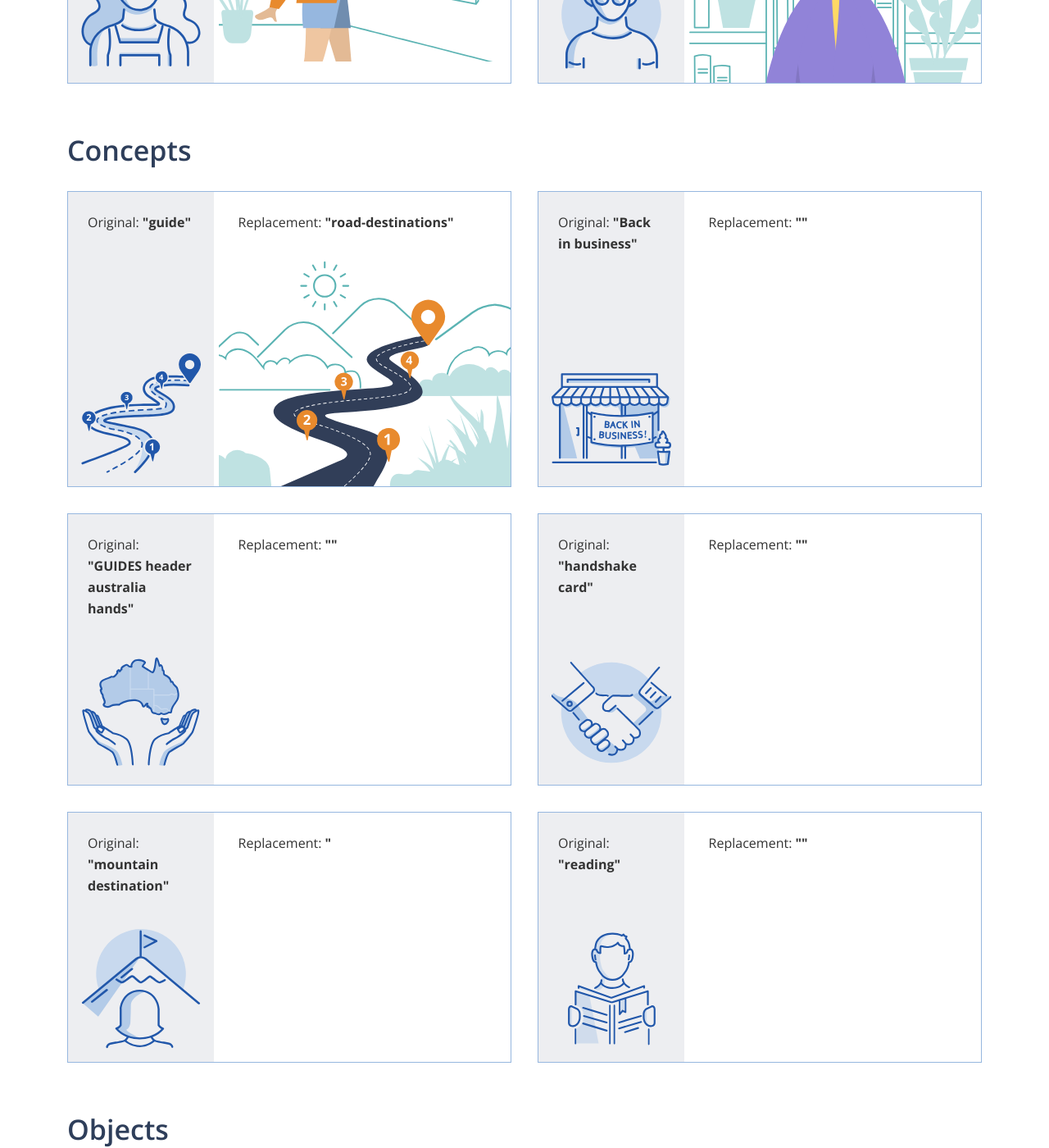
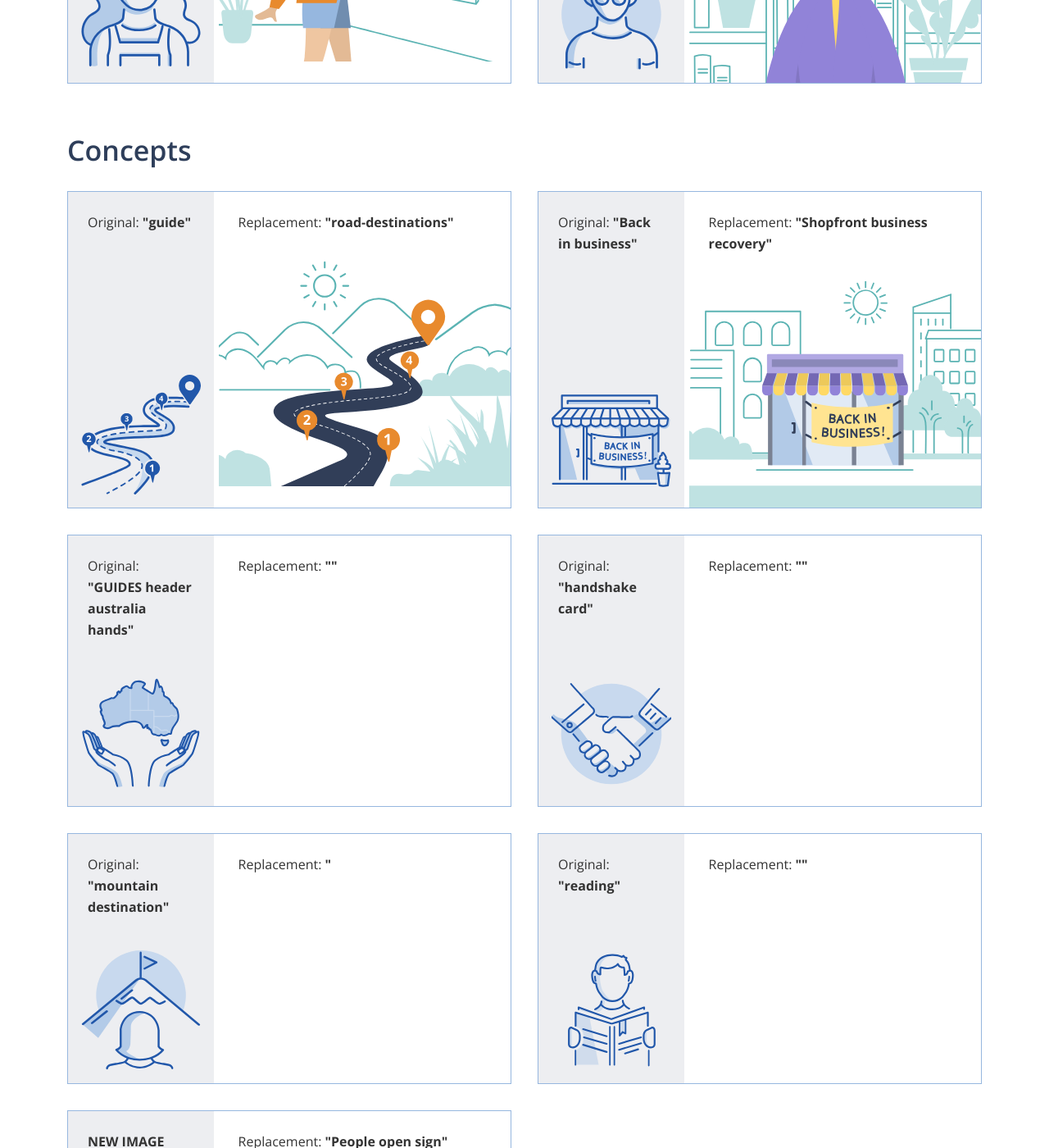
Before and after one commit to AUSGov/bga-refresh, a Jekyll site: the page built from image-library.html, in a window 1280 px wide and 1400 px high, scrolled down 3594 px. Shown: the whole window at 82% size. Built offline with Jekyll 4.4.1, drawn with Linux system fonts in a browser that asks for light colours.

Commit message:
Add back in business and open images.

```diff
--- a/image-library.html
+++ b/image-library.html
@@ -513,10 +513,10 @@
 
                     <div class="library-image">
                         <div class="title">
-                            <p>Replacement: <strong>""</strong></p>
-                        </div>
-                        <div class="image-wrapper">
-
+                            <p>Replacement: <strong>"Shopfront business recovery"</strong></p>
+                        </div>
+                        <div class="image-wrapper">
+                            <img src="assets/refresh-illustrations/shopfront-business-recovery.svg" alt="">
                         </div>
                     </div>
 
@@ -628,6 +628,33 @@
 
                 </div>
             </div>
+
+
+            <div class="col-12 col-sm-6">
+                <div class="image-group">
+
+                        <div class="original-image">
+                            <div class="title">
+                                <p><strong>NEW IMAGE</strong></p>
+                            </div>
+                            <div class="image-wrapper">
+
+                            </div>
+                        </div>
+
+                    <div class="library-image">
+                        <div class="title">
+                            <p>Replacement: <strong>"People open sign"</strong></p>
+                        </div>
+                        <div class="image-wrapper">
+                            <img src="assets/refresh-illustrations/people-open-sign.svg" alt="">
+                        </div>
+                    </div>
+
+                </div>
+            </div>
+
+
 
 
 
```
Also changed, not shown: assets/refresh-illustrations/people-open-sign.svg (added), assets/refresh-illustrations/shopfront-business-recovery.svg (added).
